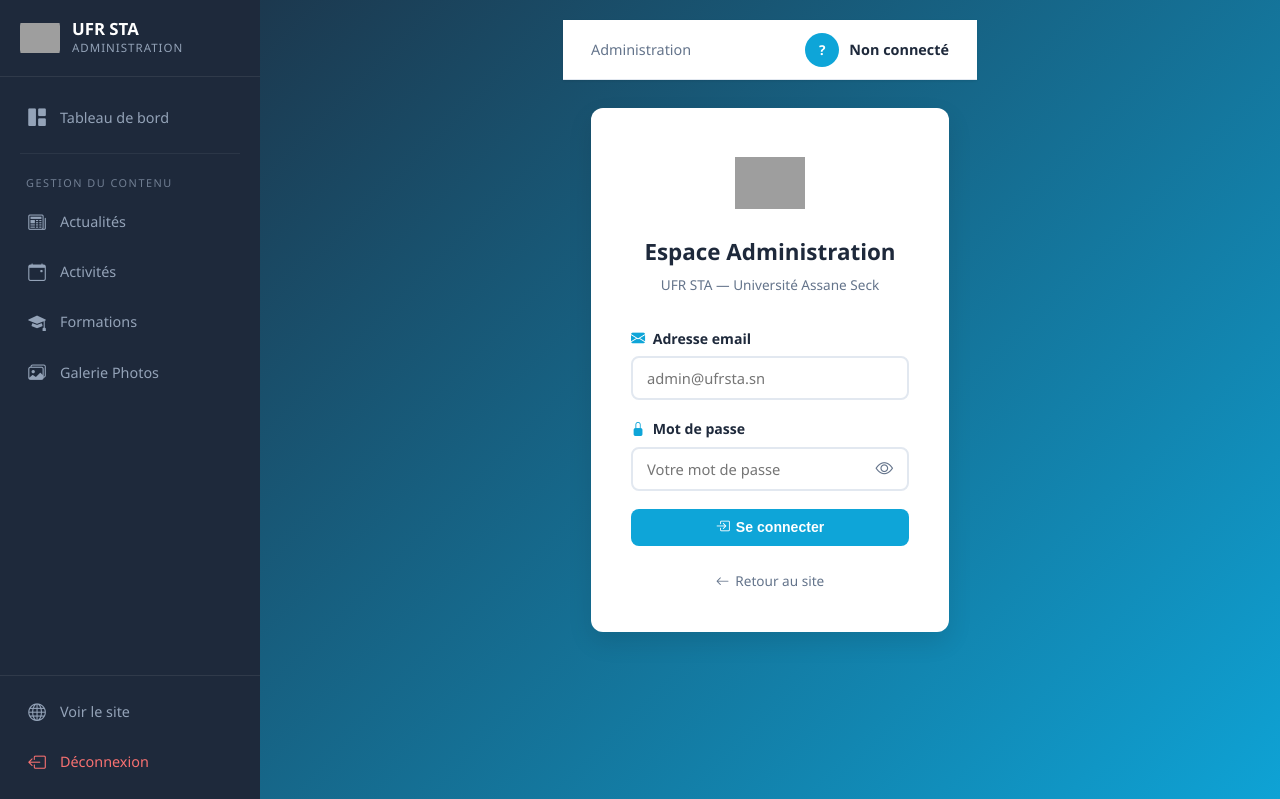
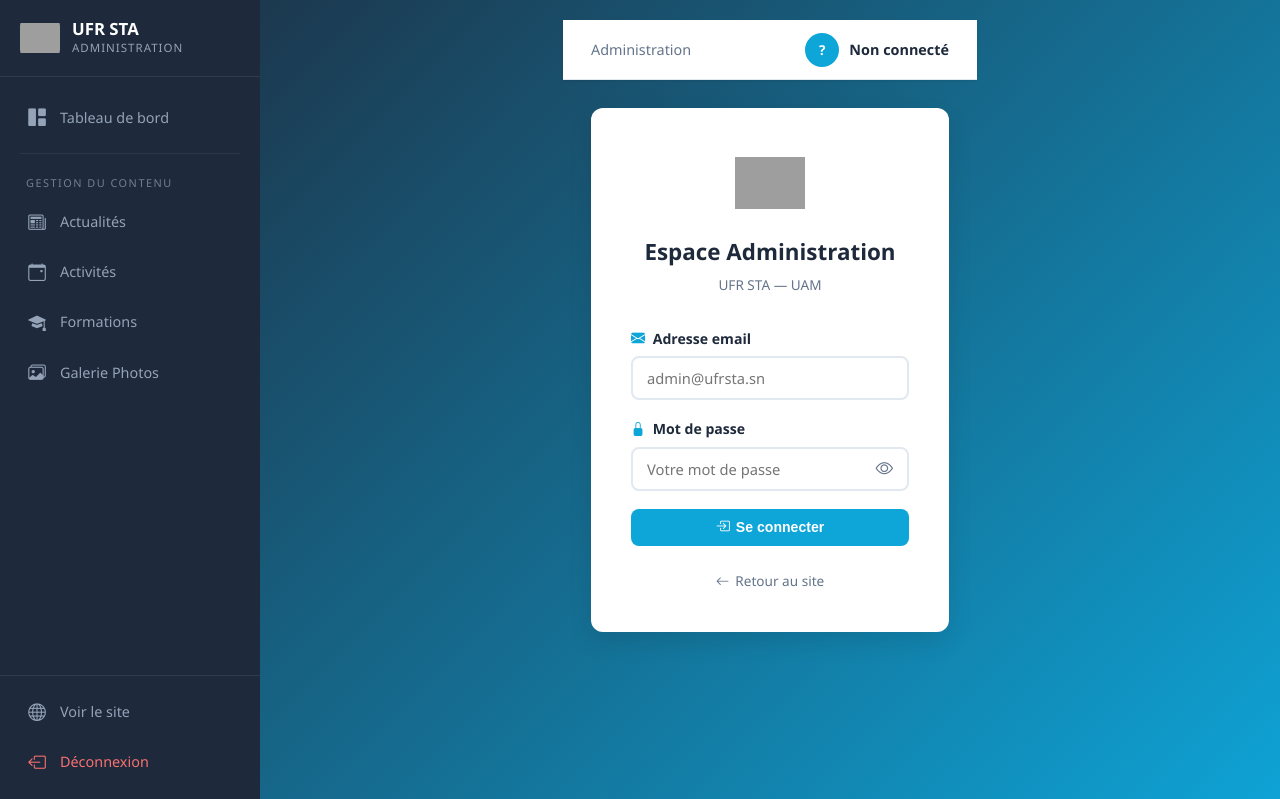
Before and after one commit to Aliousow94/site_webe_vitrine_ufr_sta, a Flask app: page /admin/login in a window 1280 px wide. Shown: the top 799 px of the page. Run offline with Flask 3, Linux system fonts and the light colour scheme; grey boxes are pictures that could not be loaded.

Commit message:
comit-administration-avec-css

```diff
--- a/templates/admin/dashboard.html
+++ b/templates/admin/dashboard.html
@@ -8,7 +8,7 @@
     <p>Voici un aperçu de votre espace d'administration.</p>
 </div>
 
-<!-- Cartes statistiques -->
+
 <div class="stats-grid">
     <a href="{{ url_for('liste_actualite') }}" class="stat-card stat-blue">
         <div class="stat-icon"><i class="bi bi-newspaper"></i></div>
@@ -47,7 +47,7 @@
     </a>
 </div>
 
-<!-- Actions rapides -->
+
 <div class="admin-card">
     <div class="card-header">
         <h3><i class="bi bi-lightning-fill"></i> Actions rapides</h3>
--- a/templates/admin/liste_activite.html
+++ b/templates/admin/liste_activite.html
@@ -37,15 +37,15 @@
                     <td>{{ act.lieu }}</td>
                     <td class="text-muted">{{ act.organisateur }}</td>
                     <td class="text-right">
-                        <!-- Bouton pour gérer les photos de l'activité -->
+
                         <a href="{{ url_for('gestion_photos_activite', activite_id=act.id) }}" class="btn btn-sm btn-info" title="Gérer les photos">
                             <i class="bi bi-camera"></i>
                         </a>
-                        <!-- Bouton modifier -->
+
                         <a href="{{ url_for('modifier_activite', id=act.id) }}" class="btn btn-sm btn-warning" title="Modifier">
                             <i class="bi bi-pencil"></i>
                         </a>
-                        <!-- Bouton supprimer -->
+
                         <form action="{{ url_for('supprimer_activite', id=act.id) }}" method="POST" style="display:inline;">
                             <button type="submit" class="btn btn-sm btn-danger" title="Supprimer" onclick="return confirm('Voulez-vous vraiment supprimer cette activité et toutes ses photos ?')">
                                 <i class="bi bi-trash3"></i>
--- a/templates/admin/login.html
+++ b/templates/admin/login.html
@@ -8,7 +8,7 @@
     <div class="login-header">
         <img src="{{ url_for('static', filename='images/logo.png') }}" alt="Logo UFR STA" class="login-logo">
         <h1>Espace Administration</h1>
-        <p>UFR STA — Université Assane Seck</p>
+        <p>UFR STA — UAM</p>
     </div>
 
     <form method="POST" class="login-form" id="loginForm">
--- a/templates/admin/modifier_activite.html
+++ b/templates/admin/modifier_activite.html
@@ -43,7 +43,7 @@
 
             <div class="form-actions">
                 <a href="{{ url_for('liste_activite') }}" class="btn btn-secondary">Annuler</a>
-                <!-- Bouton pour aller gérer les photos directement depuis ici -->
+
                 <a href="{{ url_for('gestion_photos_activite', activite_id=activite.id) }}" class="btn btn-info">
                     <i class="bi bi-camera"></i> Gérer les photos
                 </a>
--- a/templates/admin/photo_activite.html
+++ b/templates/admin/photo_activite.html
@@ -13,7 +13,7 @@
     </a>
 </div>
 
-<!-- Ajout de photos -->
+
 <div class="admin-card mb-4">
     <div class="card-header"><h3><i class="bi bi-upload"></i> Ajouter des photos</h3></div>
     <div class="card-body">
@@ -38,7 +38,7 @@
     </div>
 </div>
 
-<!-- Photos existantes -->
+
 <div class="admin-card">
     <div class="card-header">
         <h3><i class="bi bi-images"></i> Photos existantes ({{ photos|length }})</h3>
--- a/templates/base.html
+++ b/templates/base.html
@@ -26,7 +26,7 @@
 
 
 
-=======
+
     <header>
 
 
```
Also changed, not shown: static/css/admin.css (+29 -70 lines), templates/admin/base.html (+6 -6 lines).
